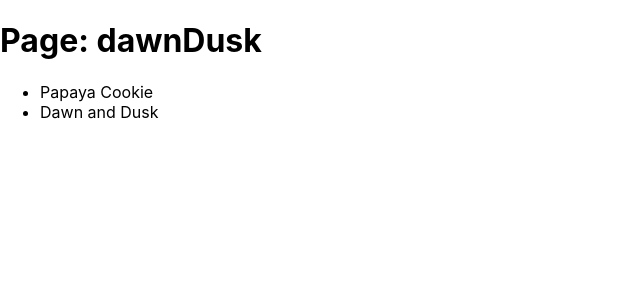
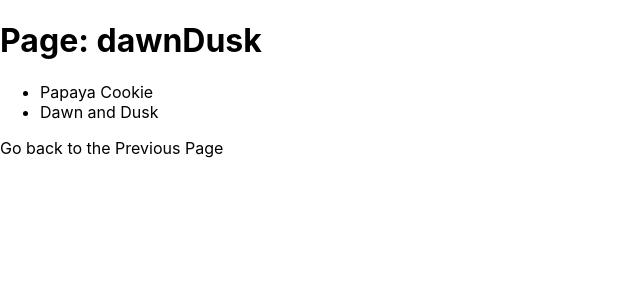
Before and after one commit to shivanishimpi/nextjs, a Next.js app: page /post/dawnDusk in a window 1280 px wide. Shown: the top 300 px of the page, without its empty margins (0-640 px from the left). Built offline with nearby package versions, Linux system fonts and the light colour scheme.

Commit message:
🔗dynamic-routing

```diff
--- a/components/linklist.js
+++ b/components/linklist.js
@@ -15,6 +15,9 @@ const LinkList = () => {
           </Link>
         </li>
       </ul>
+      <Link href="../">
+        <a>Go back to the Previous Page</a>
+      </Link>
     </>
   );
 };
```
